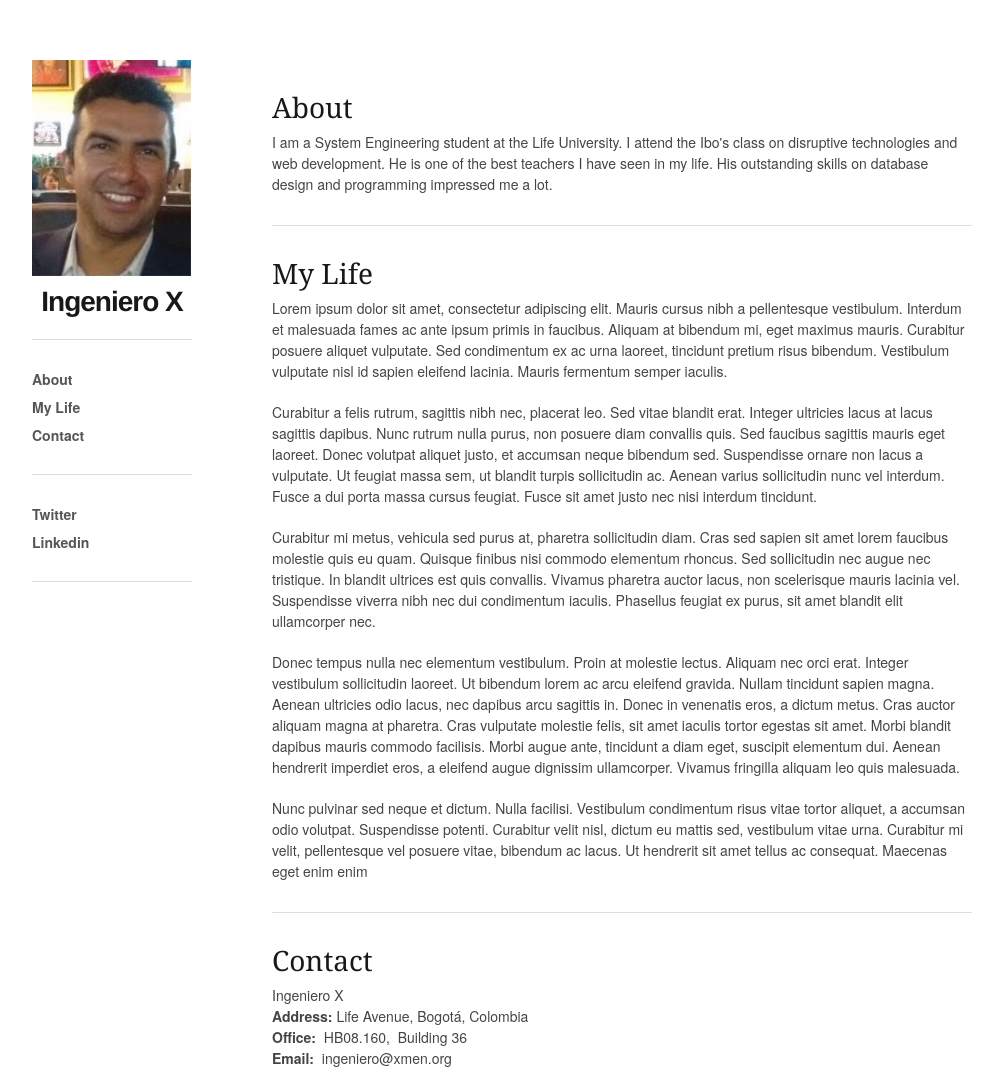
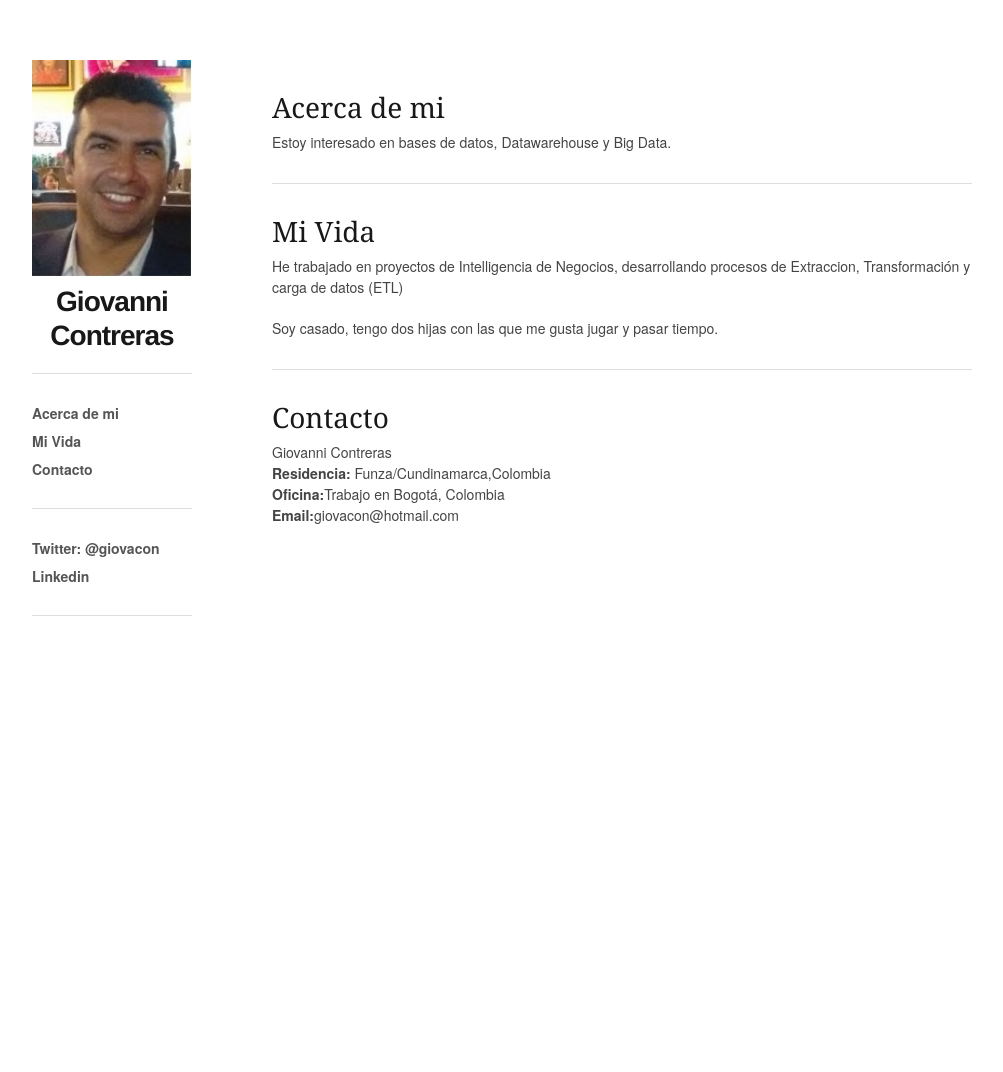
Before and after one commit to giovacon/Test, a plain HTML site: page index.html in a window 1280 px wide. Shown: the whole page, without its empty margins (138-1141 px from the left). After the commit the page ends 800 px from the top, so only its background shows below. Drawn offline with Linux system fonts and the light colour scheme.

Commit message:
Cambios en el archivo index.html.

```diff
--- a/index.html
+++ b/index.html
@@ -9,10 +9,10 @@
 	<!-- Basic Page Needs
   ================================================== -->
 	<meta charset="utf-8">
-	<title>Ingeniero X's Homepage</title>
-	<meta name="description" content="Ingeniero X's Homepage, Life University, Bogotá">
+	<title>Ingeniero Giovanni Contreras</title>
+	<meta name="description" content="Ingeniero Giovanni Contreras, Life University, Bogotá">
 	<meta name="keywords" content="Life University, Bogotá, Systems Engineering">
-	<meta name="author" content="Ingeniero X">
+	<meta name="author" content="Ingeniero Giovanni Contreras">
 
 	<!-- Mobile Specific Metas
   ================================================== -->
@@ -42,20 +42,20 @@
       <h3 id="logo" style="text-align:center;">
 
           <img src="images/ingeniero.png" width="300" class="with_border"/>
-		  Ingeniero X
+		  Giovanni Contreras
 	  </h3>
 
       <hr />
       <ul>
-        <li><a href="#about">About</a></li>
- 	    <li><a href="#life">My Life</a></li>
-        <li><a href="#contact">Contact</a></li>
+        <li><a href="#about">Acerca de mi</a></li>
+ 	    <li><a href="#life">Mi Vida</a></li>
+        <li><a href="#contact">Contacto</a></li>
 	  </ul>
 	  <br />
 	  <hr />
 	  <ul>
 		<li>
-			<a href="#" class="" data-show-count="false">Twitter</a>
+			<a href="#" class="" data-show-count="false">Twitter: @giovacon</a>
 		</li>
 		<li>
         	<a href="#">Linkedin</a>
@@ -68,37 +68,28 @@
     <!-- Content -->
     <div class="twelve columns offset-by-four content">
         <div class="doc-section" id="about">
-            <h3>About</h3>
-            I am a System Engineering student at the Life University.
-			I attend the Ibo's class on disruptive technologies and web development.
-			He is one of the best teachers I have seen in my life.
-			His outstanding skills on database design and programming impressed me a lot.
+            <h3>Acerca de mi</h3>
+            Estoy interesado en bases de datos, Datawarehouse y Big Data.
 			<br />
 
         </div>
 		<hr/>
 
 		<div class="doc-section" id="life">
-			<h3>My Life</h3>
-			<p>Lorem ipsum dolor sit amet, consectetur adipiscing elit. Mauris cursus nibh a pellentesque vestibulum. Interdum et malesuada fames ac ante ipsum primis in faucibus. Aliquam at bibendum mi, eget maximus mauris. Curabitur posuere aliquet vulputate. Sed condimentum ex ac urna laoreet, tincidunt pretium risus bibendum. Vestibulum vulputate nisl id sapien eleifend lacinia. Mauris fermentum semper iaculis.</p>
+			<h3>Mi Vida</h3>
+			<p>He trabajado en proyectos de Intelligencia de Negocios, desarrollando procesos de Extraccion, Transformación y carga de datos (ETL)</p>
+			<p>Soy casado, tengo dos hijas con las que me gusta jugar y pasar tiempo.</p>
 
-			<p>Curabitur a felis rutrum, sagittis nibh nec, placerat leo. Sed vitae blandit erat. Integer ultricies lacus at lacus sagittis dapibus. Nunc rutrum nulla purus, non posuere diam convallis quis. Sed faucibus sagittis mauris eget laoreet. Donec volutpat aliquet justo, et accumsan neque bibendum sed. Suspendisse ornare non lacus a vulputate. Ut feugiat massa sem, ut blandit turpis sollicitudin ac. Aenean varius sollicitudin nunc vel interdum. Fusce a dui porta massa cursus feugiat. Fusce sit amet justo nec nisi interdum tincidunt.</p>
-
-			<p>Curabitur mi metus, vehicula sed purus at, pharetra sollicitudin diam. Cras sed sapien sit amet lorem faucibus molestie quis eu quam. Quisque finibus nisi commodo elementum rhoncus. Sed sollicitudin nec augue nec tristique. In blandit ultrices est quis convallis. Vivamus pharetra auctor lacus, non scelerisque mauris lacinia vel. Suspendisse viverra nibh nec dui condimentum iaculis. Phasellus feugiat ex purus, sit amet blandit elit ullamcorper nec.</p>
-
-			<p>Donec tempus nulla nec elementum vestibulum. Proin at molestie lectus. Aliquam nec orci erat. Integer vestibulum sollicitudin laoreet. Ut bibendum lorem ac arcu eleifend gravida. Nullam tincidunt sapien magna. Aenean ultricies odio lacus, nec dapibus arcu sagittis in. Donec in venenatis eros, a dictum metus. Cras auctor aliquam magna at pharetra. Cras vulputate molestie felis, sit amet iaculis tortor egestas sit amet. Morbi blandit dapibus mauris commodo facilisis. Morbi augue ante, tincidunt a diam eget, suscipit elementum dui. Aenean hendrerit imperdiet eros, a eleifend augue dignissim ullamcorper. Vivamus fringilla aliquam leo quis malesuada.</p>
-
-			<p>Nunc pulvinar sed neque et dictum. Nulla facilisi. Vestibulum condimentum risus vitae tortor aliquet, a accumsan odio volutpat. Suspendisse potenti. Curabitur velit nisl, dictum eu mattis sed, vestibulum vitae urna. Curabitur mi velit, pellentesque vel posuere vitae, bibendum ac lacus. Ut hendrerit sit amet tellus ac consequat. Maecenas eget enim enim</p>
 
 		</div>
 
         <hr />
         <div class="doc-section" id="contact">
-            <h3>Contact</h3>
-			<p>Ingeniero X<br/>
-				<span style="FONT-WEIGHT: bold">Address:</span> Life Avenue, Bogotá, Colombia<br>
-				<span style="FONT-WEIGHT: bold">Office:</span>&nbsp;&nbsp;HB08.160,&nbsp; Building 36<br>
-				<span style="FONT-WEIGHT: bold">Email:</span>&nbsp;&nbsp;ingeniero@xmen.org
+            <h3>Contacto</h3>
+			<p>Giovanni Contreras<br/>
+				<span style="FONT-WEIGHT: bold">Residencia:</span> Funza/Cundinamarca,Colombia<br>
+				<span style="FONT-WEIGHT: bold">Oficina:</span>Trabajo en Bogotá, Colombia<br>
+				<span style="FONT-WEIGHT: bold">Email:</span>giovacon@hotmail.com
         </div>
     </div><!-- Content -->
 
```
